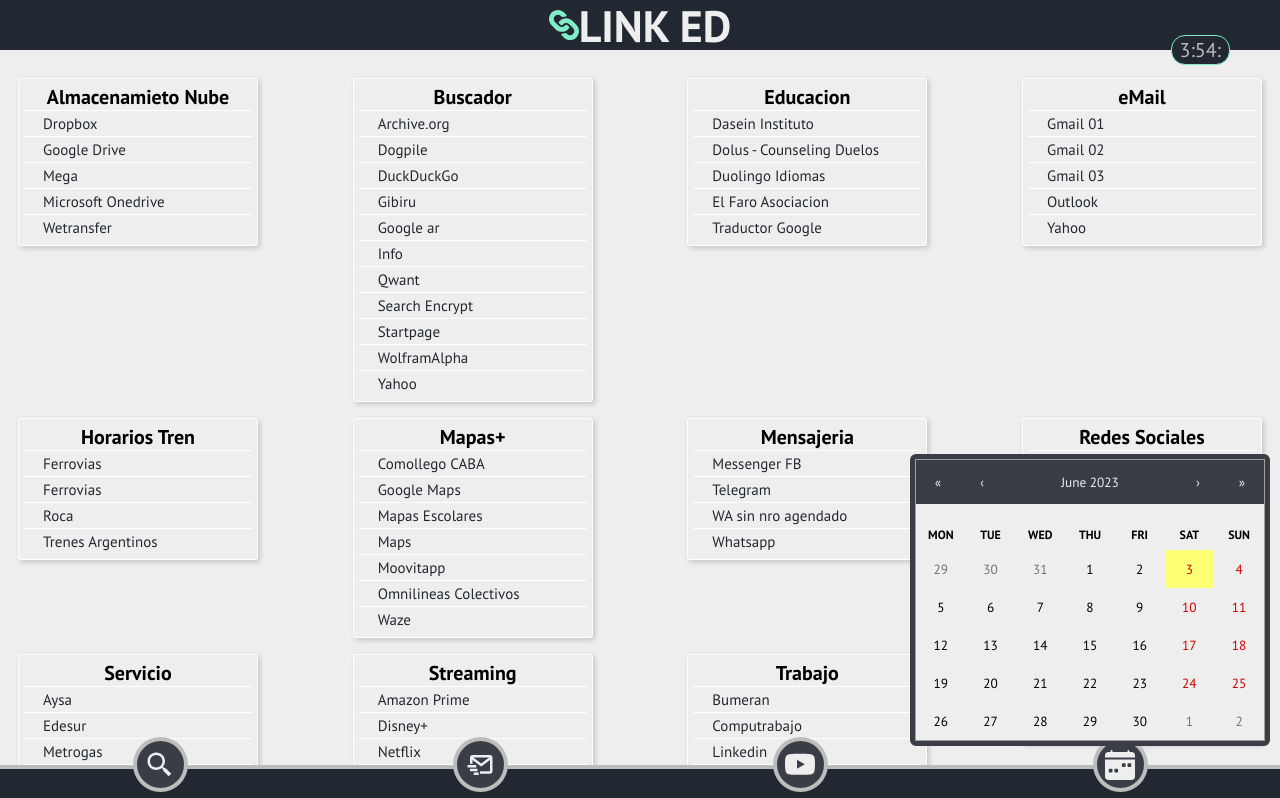
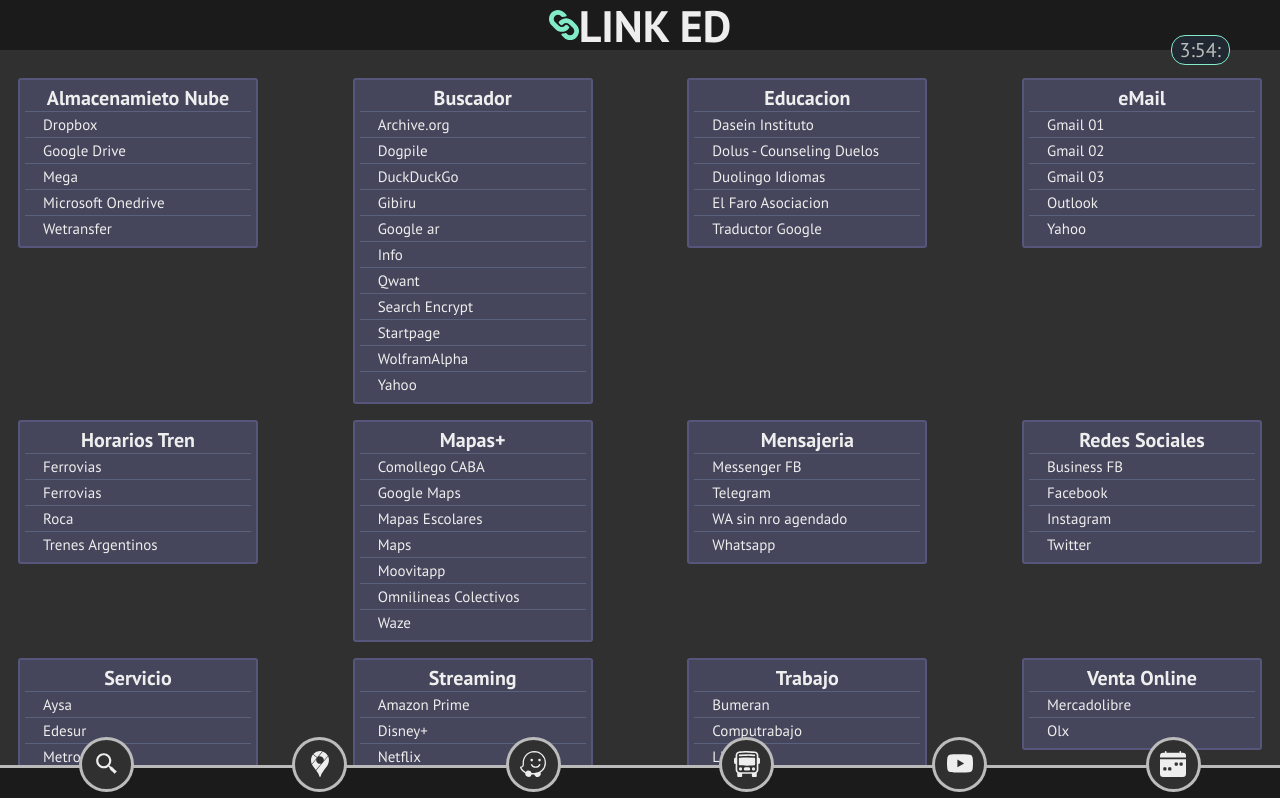
Before and after one commit to br1-gtr/zelda_app, a React (Vite) app: page / in a window 1280 px wide. Shown: the top 798 px of the page. Built offline with nearby package versions, Linux system fonts and the light colour scheme.

Commit message:
style darkmode & nav ok

```diff
--- a/src/App.css
+++ b/src/App.css
@@ -11,6 +11,7 @@
 	position: relative;
 	background-color: #eeeeee;
 	& .contenedor {
+		background-color: var(--color01);
 		position: relative;
 		width: 100%;
 		height: auto;
--- a/src/components/NavFooter.jsx
+++ b/src/components/NavFooter.jsx
@@ -1,38 +1,60 @@
 import { useRef } from 'react';
 import { BiSearchAlt2, BiMailSend } from 'react-icons/bi';
-import { BsFillCalendarWeekFill, BsYoutube } from 'react-icons/bs';
+import { BsFillCalendarWeekFill, BsYoutube, BsBusFront } from 'react-icons/bs';
+import { SiGooglemaps, SiWaze } from 'react-icons/si';
 import '../style/NavFooter.css';
 import Calendar from 'react-calendar';
 import 'react-calendar/dist/Calendar.css';
 export const NavFooter = () => {
-	const iconoDim = 30;
+	const iconoDim = 26;
 
 	const calendarioRef = useRef([]);
 
-	const calendrHandler = () => {
+	const calendarHandler = () => {
 		calendarioRef.current.classList.toggle('calendario_display-controlador');
 		//console.log(calendarioRef.current);
 	};
 
 	return (
 		<div className="nav-footer_contenedor">
-			<a href="#" target=".blank" className="nav-footer_btn">
+			<a
+				href="https://www.qwant.com/?l=es"
+				target="_blank"
+				className="nav-footer_btn"
+			>
 				<BiSearchAlt2 size={iconoDim} className="nav-footer_icon" />
 			</a>
-			<a href="#" target=".blank" className="nav-footer_btn">
-				<BiMailSend size={iconoDim} className="nav-footer_icon" />
+			<a
+				href="http://maps.google.com.ar/"
+				target="_blank"
+				className="nav-footer_btn"
+			>
+				<SiGooglemaps size={iconoDim} className="nav-footer_icon" />
 			</a>
-			<a href="#" target=".blank" className="nav-footer_btn">
+			<a
+				href="https://www.waze.com/es/live-map/"
+				target="_blank"
+				className="nav-footer_btn"
+			>
+				<SiWaze size={iconoDim} className="nav-footer_icon" />
+			</a>
+			<a
+				href="https://www.moovitapp.com/"
+				target="_blank"
+				className="nav-footer_btn"
+			>
+				<BsBusFront size={iconoDim} className="nav-footer_icon" />
+			</a>
+			<a
+				href="http://www.youtube.com/"
+				target="_blank"
+				className="nav-footer_btn"
+			>
 				<BsYoutube size={iconoDim} className="nav-footer_icon" />
 			</a>
-			<a
-				href="#"
-				target=".blank"
-				className="nav-footer_btn"
-				onClick={calendrHandler}
-			>
+			<btn className="nav-footer_btn" onClick={calendarHandler}>
 				<BsFillCalendarWeekFill size={iconoDim} className="nav-footer_icon" />
-			</a>
+			</btn>
 			<div className="calendario_contenedor" ref={calendarioRef}>
 				<Calendar className="calendario" />
 			</div>
--- a/src/components/Reloj.jsx
+++ b/src/components/Reloj.jsx
@@ -9,8 +9,13 @@
 			const datosTiempo = new Date();
 			const datosHora = datosTiempo.toLocaleTimeString().substring(0, 5);
 			setTime(datosHora);
-			timeRef.current.classList.toggle('contraste_bg_reloj');
-			//console.log(datosHora.toLocaleTimeString().substring(0, 5));
+			//console.log('asd');
+			//timeRef.current.classList.toggle('contraste_bg_reloj');
+			if (timeRef.current.classList.contains('contraste_bg_reloj')) {
+				timeRef.current.classList.remove('contraste_bg_reloj');
+			} else {
+				timeRef.current.classList.add('contraste_bg_reloj');
+			}
 		}, 1000);
 	}, []);
 	return (
--- a/src/style/Color.css
+++ b/src/style/Color.css
@@ -1,7 +1,7 @@
 :root {
-	--color00: #222831;
-	--color01: #393e46;
-	--color01B: #393e463b;
+	--color00: #1b1b1b;
+	--color01: #303030;
+	--color01B: #a0bceb3b;
 	--color02: #82ecc9;
 	--color02B: rgba(145, 143, 235, 0.233);
 	--color03: #eeeeee;
--- a/src/style/Enlace.css
+++ b/src/style/Enlace.css
@@ -1,7 +1,7 @@
 @import './Color.css';
 .link_container {
 	padding: 1px;
-	border-top: 1px solid white;
+	border-top: 1px solid var(--color01B);
 	display: flex;
 	justify-content: center;
 	align-items: center;
@@ -9,7 +9,7 @@
 		font-size: 15px;
 		padding: 2px 5px;
 		border-radius: 3px;
-		color: var(--color00);
+		color: var(--color03);
 		width: 200px;
 		text-decoration: none;
 		transition: 0.2s all;
--- a/src/style/Header.css
+++ b/src/style/Header.css
@@ -3,14 +3,14 @@
 	z-index: 10;
 	min-width: 380px;
 	font-size: 22px;
-	color: #eeeeee;
+	color: var(--color03);
 	height: 50px;
 	display: flex;
 	justify-content: space-around;
 	align-items: center;
 	width: 100%;
 	position: fixed;
-	background-color: #222831;
+	background-color: var(--color00);
 	& .header_titulo-cont {
 		display: flex;
 		justify-content: center;
@@ -44,7 +44,7 @@
 }
 .contraste_bg_reloj {
 	transition: 0.3s;
-	background-color: #507377;
+	background-color: #91eb55;
 	/*background-color: #2e3641;*/
 }
 
--- a/src/style/NavFooter.css
+++ b/src/style/NavFooter.css
@@ -1,6 +1,6 @@
 @import './Color.css';
 .nav-footer_contenedor {
-	border-top: 4px solid var(--color03B);
+	border-top: 3px solid var(--color03B);
 	position: sticky;
 	bottom: 0;
 	width: 100%;
@@ -10,7 +10,7 @@
 	justify-content: space-around;
 	align-items: center;
 	& .nav-footer_btn {
-		border: 4px solid var(--color03B);
+		border: 3px solid var(--color03B);
 		color: var(--color03);
 		background-color: var(--color01);
 		border-radius: 50%;
@@ -34,9 +34,10 @@
 }
 /*CALENDARIO*/
 .calendario_contenedor {
+	display: none;
 	background-color: var(--color01);
 	position: absolute;
-	top: -315px;
+	top: -345px;
 	right: 10px;
 	border: 5px solid var(--color01);
 	border-radius: 6px;
@@ -45,7 +46,7 @@
 	}
 }
 .calendario_display-controlador {
-	display: none;
+	display: block;
 }
 
 /*CALENDARIO-CLASES NATIVAS*/
--- a/src/style/Seccion.css
+++ b/src/style/Seccion.css
@@ -1,11 +1,13 @@
 @import './Color.css';
 .seccion_container {
+	background-color: var(--color02B);
+	color: var(--color03);
 	width: 240px;
 	padding: 5px;
 	margin: 8px;
-	border: 1px solid white;
+	border: 2px solid var(--color02B);
 	border-radius: 3px;
-	box-shadow: 2px 2px 5px var(--color01B);
+	/*box-shadow: 2px 2px 5px var(--color01B);*/
 	transition: 0.3s all;
 	& .seccion_titulo {
 		font-size: 20px;
```
